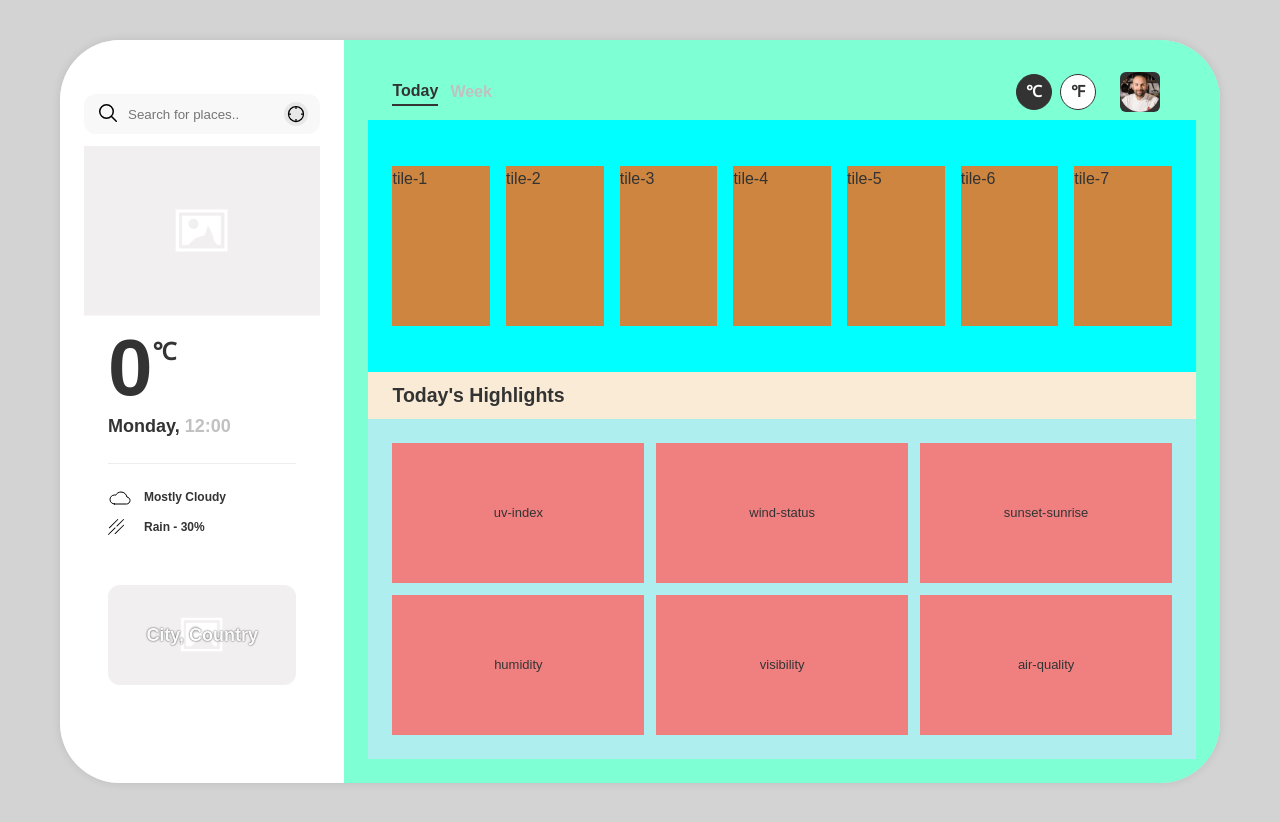
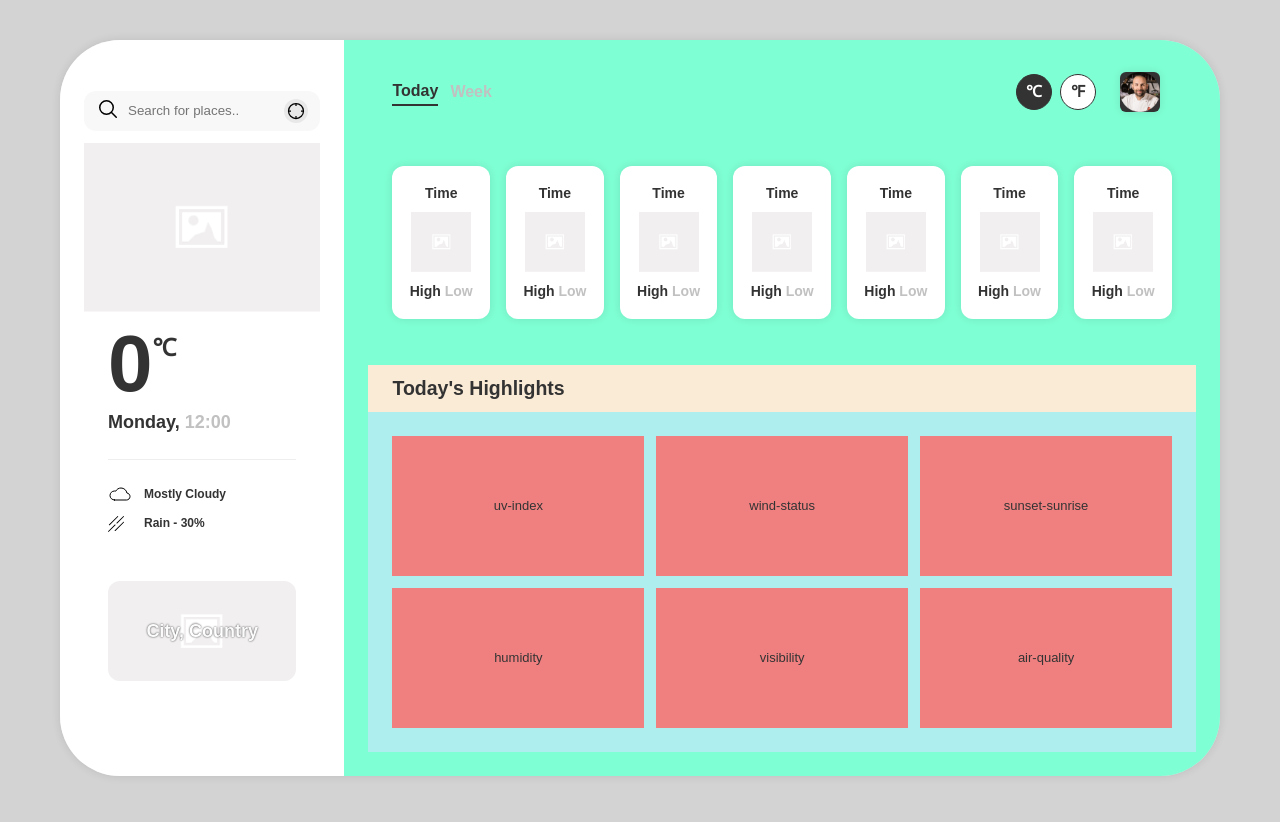
Before and after one commit to sheikhamais/WeatherWizard, a plain HTML site: page index.html in a window 1280 px wide. Drawn offline with Linux system fonts and the light colour scheme; a script that the page names is missing.

Commit message:
time based tiles completion

```diff
--- a/css/style.css
+++ b/css/style.css
@@ -277,6 +277,7 @@ body {
     border-radius: 6px;
     background-color: #333;
     margin: 0 12px;
+    box-shadow: 0 0 10px rgba(0, 0, 0, 0.1);
 }
 
 .profile-picture-container img {
@@ -285,21 +286,49 @@ body {
     object-fit: fill;
 }
 
-
+/* Weather Condition Tiles */
 .time-based-weather-condition-tiles-container {
     display: grid;
     grid-auto-flow: column;
     gap: 16px;
     width: 100%;
     padding: 46px 24px;
-    background-color: aqua;
 }
 
-.time-based-weather-condition-tiles-container div {
-    height: 160px;
-    background-color: peru;
+.weather-tile {
+    background-color: white;
+    display: flex;
+    flex-direction: column;
+    justify-content: center;
+    align-items: center;
+    padding: 8px;
+    border-radius: 12px;
+    box-shadow: 0 0 10px rgba(0, 0, 0, 0.1);
 }
 
+.weather-tile-time-heading {
+    font-size: 14px;
+    font-weight: 600;
+    padding: 8px 0;
+}
+
+#weather-tile-image {
+    width: 60px;
+    height: 60px;
+    object-fit: cover;
+}
+
+.weather-tile-temperature {
+    font-size: 14px;
+    font-weight: 600;
+    padding: 8px 0;
+}
+
+.weather-tile-temperature span {
+    color: #c1c1c1;
+}
+
+/* Today Highlights */
 .today-highlights-container {
     background-color: antiquewhite;
     width: 100%;
--- a/index.html
+++ b/index.html
@@ -94,13 +94,49 @@
             </div>
 
             <div class="time-based-weather-condition-tiles-container">
-                <div class="time-based-weather-tile-1">tile-1</div>
-                <div class="time-based-weather-tile-2">tile-2</div>
-                <div class="time-based-weather-tile-3">tile-3</div>
-                <div class="time-based-weather-tile-4">tile-4</div>
-                <div class="time-based-weather-tile-5">tile-5</div>
-                <div class="time-based-weather-tile-6">tile-6</div>
-                <div class="time-based-weather-tile-7">tile-7</div>
+
+                <div class="weather-tile time-based-weather-tile-1">
+                    <p class="weather-tile-time-heading">Time</p>
+                    <img src="assets/images/placeholder.png" id="weather-tile-image" alt="weather-condition" />
+                    <p class="weather-tile-temperature">High <span>Low</span></p>
+                </div>
+
+                <div class="weather-tile time-based-weather-tile-2">
+                    <p class="weather-tile-time-heading">Time</p>
+                    <img src="assets/images/placeholder.png" id="weather-tile-image" alt="weather-condition" />
+                    <p class="weather-tile-temperature">High <span>Low</span></p>
+                </div>
+
+                <div class="weather-tile time-based-weather-tile-3">
+                    <p class="weather-tile-time-heading">Time</p>
+                    <img src="assets/images/placeholder.png" id="weather-tile-image" alt="weather-condition" />
+                    <p class="weather-tile-temperature">High <span>Low</span></p>
+                </div>
+
+                <div class="weather-tile time-based-weather-tile-4">
+                    <p class="weather-tile-time-heading">Time</p>
+                    <img src="assets/images/placeholder.png" id="weather-tile-image" alt="weather-condition" />
+                    <p class="weather-tile-temperature">High <span>Low</span></p>
+                </div>
+
+                <div class="weather-tile time-based-weather-tile-5">
+                    <p class="weather-tile-time-heading">Time</p>
+                    <img src="assets/images/placeholder.png" id="weather-tile-image" alt="weather-condition" />
+                    <p class="weather-tile-temperature">High <span>Low</span></p>
+                </div>
+
+                <div class="weather-tile time-based-weather-tile-6">
+                    <p class="weather-tile-time-heading">Time</p>
+                    <img src="assets/images/placeholder.png" id="weather-tile-image" alt="weather-condition" />
+                    <p class="weather-tile-temperature">High <span>Low</span></p>
+                </div>
+
+                <div class="weather-tile time-based-weather-tile-7">
+                    <p class="weather-tile-time-heading">Time</p>
+                    <img src="assets/images/placeholder.png" id="weather-tile-image" alt="weather-condition" />
+                    <p class="weather-tile-temperature">High <span>Low</span></p>
+                </div>
+
             </div>
 
             <div class="today-highlights-container">
```
